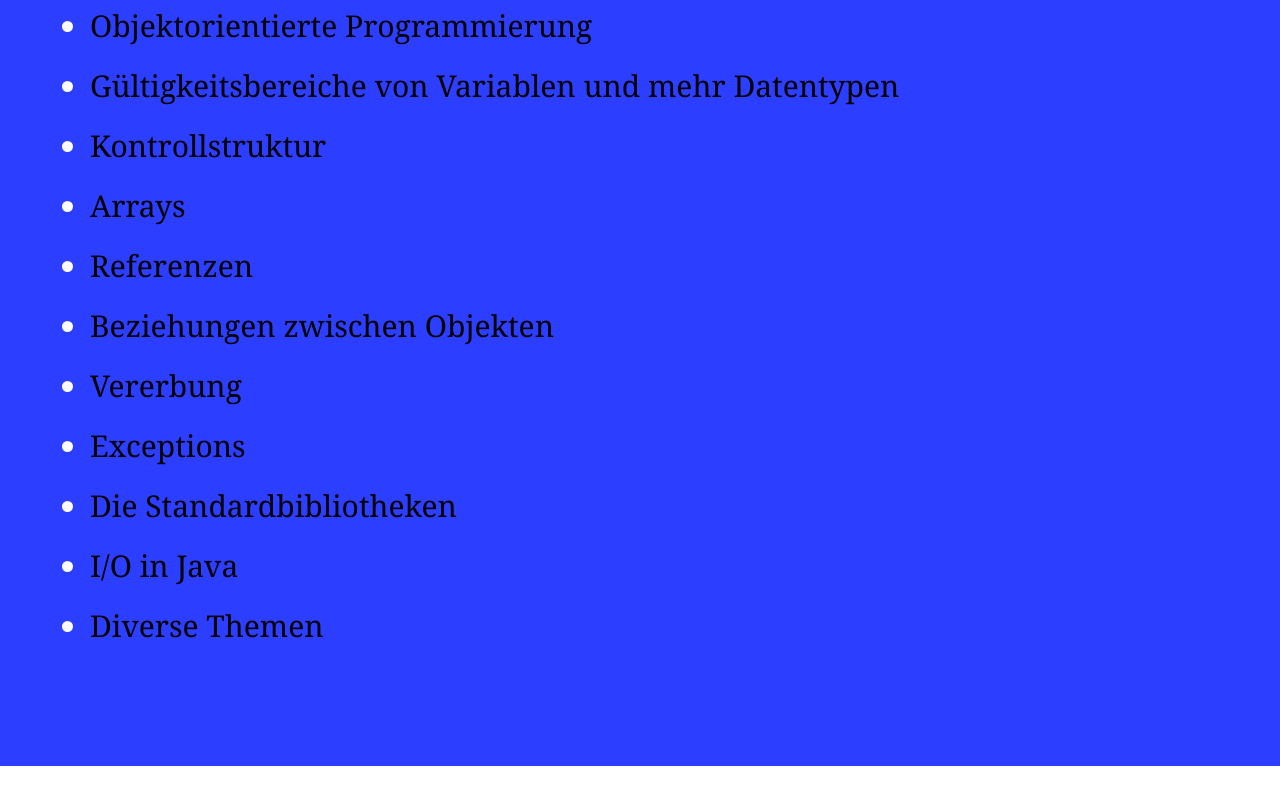
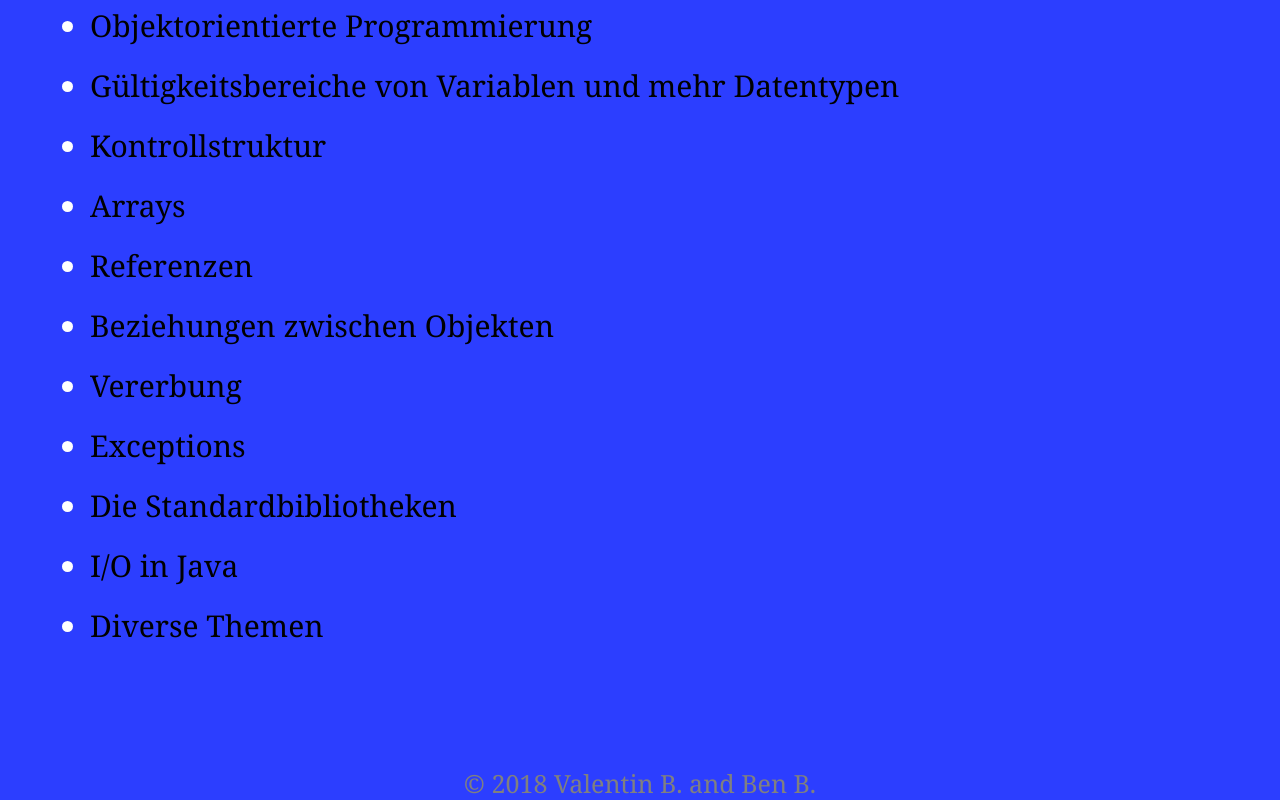
Before and after one commit to 200iqdevs/java-guide, a plain HTML site: page index.html in a window 1280 px wide. Shown: the part 1053-1853 px from the top of the page. Before the commit the page ends 1819 px from the top, so only its background shows below. Drawn offline with Linux system fonts and the light colour scheme; a web font is replaced by a local one.

Commit message:
Add a footer to the page.

```diff
--- a/css/style.css
+++ b/css/style.css
@@ -80,6 +80,14 @@ code {
     font-family: 'Cantarell', menlo, monospace;
 }
 
+footer {
+    color: #808080;
+    background-color: #2c3eff;
+    font-size: 25px;
+    width: auto;
+    height: auto;
+}
+
 
 .block-header { background-color: #fff; padding-bottom: 50px; }
 .block-header h2 { color: #000; }
--- a/index.html
+++ b/index.html
@@ -46,5 +46,6 @@
         </ul>
     </nav>
 </div>
+<footer>© 2018 Valentin B. and Ben B.</footer>
 </body>
 </html>
```
